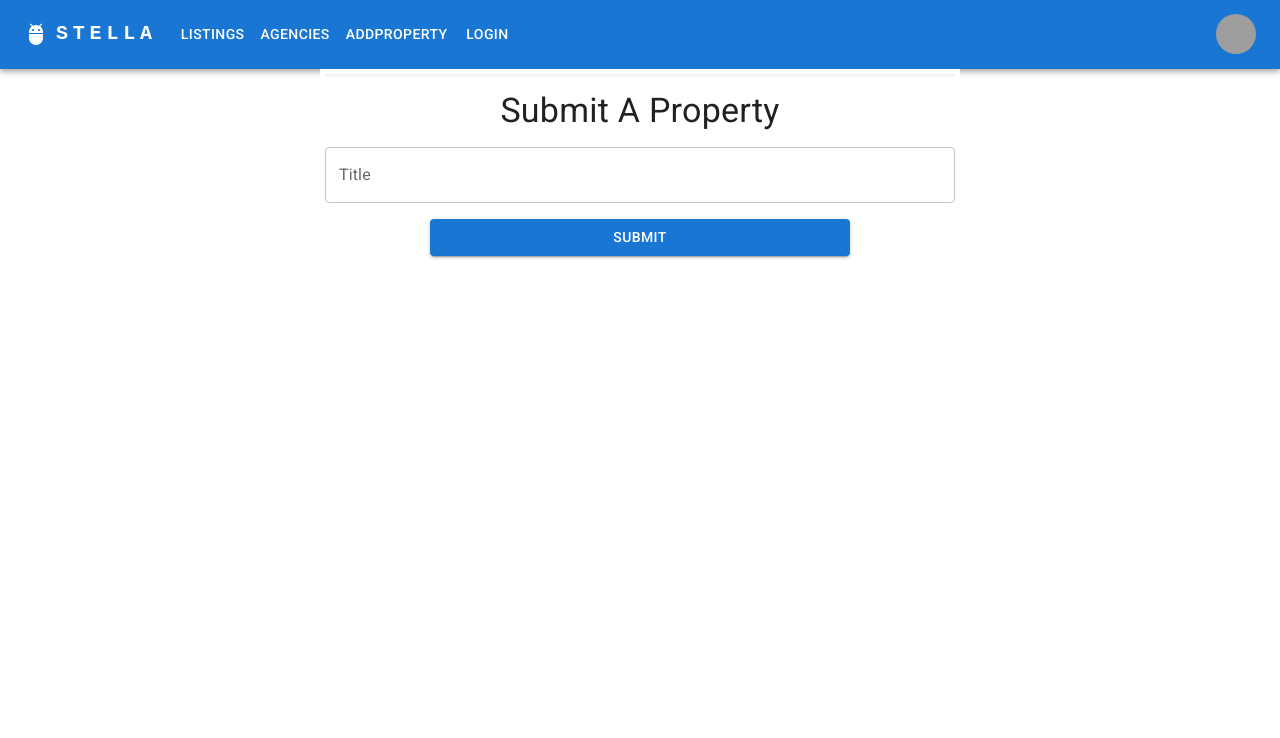
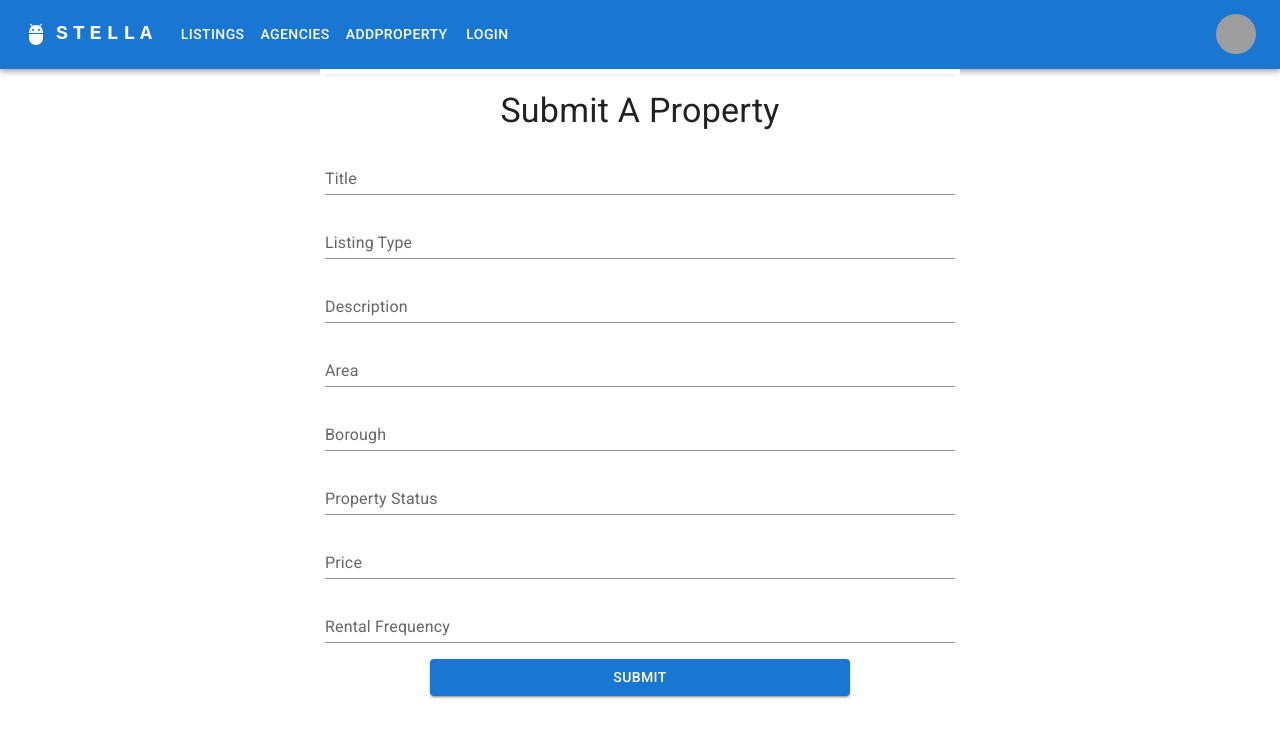
Before and after one commit to OsimFavour/stella, a React (Create React App) app in the folder frontend/: page /addproperty in a window 1280 px wide. Shown: the top 738 px of the page. Built offline with nearby package versions, Linux system fonts and the light colour scheme; grey boxes are pictures that could not be loaded.

Commit message:
Update Property Forms

```diff
--- a/frontend/src/Components/AddProperty.js
+++ b/frontend/src/Components/AddProperty.js
@@ -75,20 +75,60 @@ function AddProperty() {
 				draft.longitudeValue = action.longitudeChosen
 				break
 
+			case 'catchPropertyStatusChange':
+				draft.propertyStatusValue = action.propertyStatusChosen
+				break
+
 			case 'catchPriceChange':
 				draft.priceValue = action.priceChosen
 				break
 
-			case 'catchPropertyStatusChange':
-				draft.propertyStatusValue = action.propertyStatusChosen
+			case 'catchRentalFrequencyChange':
+				draft.rentalFrequencyValue = action.rentalFrequencyChosen
 				break
 
-			case 'catchPropertyStatusChange':
-				draft.propertyStatusValue = action.propertyStatusChosen
+			case 'catchRoomsChange':
+				draft.roomsValue = action.roomsChosen
 				break
 
-			case 'catchPropertyStatusChange':
-				draft.propertyStatusValue = action.propertyStatusChosen
+			case 'catchFurnishedChange':
+				draft.furnishedValue = action.furnishedChosen
+				break
+
+			case 'catchPoolChange':
+				draft.poolValue = action.poolChosen
+				break
+
+			case 'catchElevatorChange':
+				draft.elevatorValue = action.elevatorChosen
+				break
+
+			case 'catchCctvChange':
+				draft.cctvValue = action.cctvChosen
+				break
+
+			case 'catchParkingChange':
+				draft.parkingValue = action.parkingChosen
+				break
+
+			case 'catchPicture1Change':
+				draft.picture1Value = action.picture1Chosen
+				break
+
+			case 'catchPicture2Change':
+				draft.picture2Value = action.picture2Chosen
+				break
+
+			case 'catchPicture3Change':
+				draft.picture3Value = action.picture3Chosen
+				break
+
+			case 'catchPicture4Change':
+				draft.picture4Value = action.picture4Chosen
+				break
+
+			case 'catchPicture5Change':
+				draft.picture5Value = action.picture5Chosen
 				break
         }
     }
@@ -117,10 +157,122 @@ function AddProperty() {
 					<TextField
 						id="title"
 						label="Title"
-						variant="outlined"
+						variant="standard"
 						fullWidth
 						value={state.titleValue}
 						onChange={(e) => dispatch({type: 'catchTitleChange', titleChosen: e.target.value})}/>
+				</Grid>
+
+				<Grid item container sx={{ marginTop: '1rem' }}>
+					<TextField
+						id="ListingType"
+						label="Listing Type"
+						variant="standard"
+						fullWidth
+						value={state.listingTypeValue}
+						onChange={(e) =>
+							dispatch({
+								type: 'catchListingTypeChange',
+								listingTypeChosen: e.target.value
+								})
+							}
+					/>
+				</Grid>
+
+				<Grid item container sx={{ marginTop: '1rem' }}>
+					<TextField
+						id="description"
+						label="Description"
+						variant="standard"
+						fullWidth
+						value={state.descriptionValue}
+						onChange={(e) =>
+							dispatch({
+								type: 'catchDescriptionChange',
+								descriptionChosen: e.target.value
+								})
+							}
+					/>
+				</Grid>
+
+				<Grid item container sx={{ marginTop: '1rem' }}>
+					<TextField
+						id="area"
+						label="Area"
+						variant="standard"
+						fullWidth
+						value={state.areaValue}
+						onChange={(e) =>
+							dispatch({
+								type: 'catchAreaChange',
+								areaChosen: e.target.value
+								})
+							}
+					/>
+				</Grid>
+
+				<Grid item container sx={{ marginTop: '1rem' }}>
+					<TextField
+						id="borough"
+						label="Borough"
+						variant="standard"
+						fullWidth
+						value={state.boroughValue}
+						onChange={(e) =>
+							dispatch({
+								type: 'catchBoroughChange',
+								boroughChosen: e.target.value
+								})
+							}
+					/>
+				</Grid>
+
+				<Grid item container sx={{ marginTop: '1rem' }}>
+					<TextField
+						id="propertyStatus"
+						label="Property Status"
+						variant="standard"
+						fullWidth
+						value={state.propertyStatusValue}
+						onChange={(e) =>
+							dispatch({
+								type: 'catchPropertyStatusChange',
+								propertyStatusChosen: e.target.value
+								})
+							}
+					/>
+				</Grid>
+
+				<Grid item container sx={{ marginTop: '1rem' }}>
+					<TextField
+						id="price"
+						label="Price"
+						variant="standard"
+						fullWidth
+						value={state.priceValue}
+						onChange={(e) =>
+							dispatch({
+								type: 'catchPriceChange',
+								priceChosen: e.target.value
+								})
+							}
+					/>
+				</Grid>
+
+				<Grid item container sx={{ marginTop: '1rem' }}>
+					<TextField
+						id="rentalFrequency"
+						label="Rental Frequency"
+						variant="standard"
+						fullWidth
+						value={state.rentalFrequencyValue}
+						onChange={(e) =>
+							dispatch({
+								type: 'catchrentalFrequencyChange',
+								rentalFrequencyChosen: e.target.value
+								})
+							}
+					/>
 				</Grid>
 
 				<Grid item container xs={8} sx={{
```
